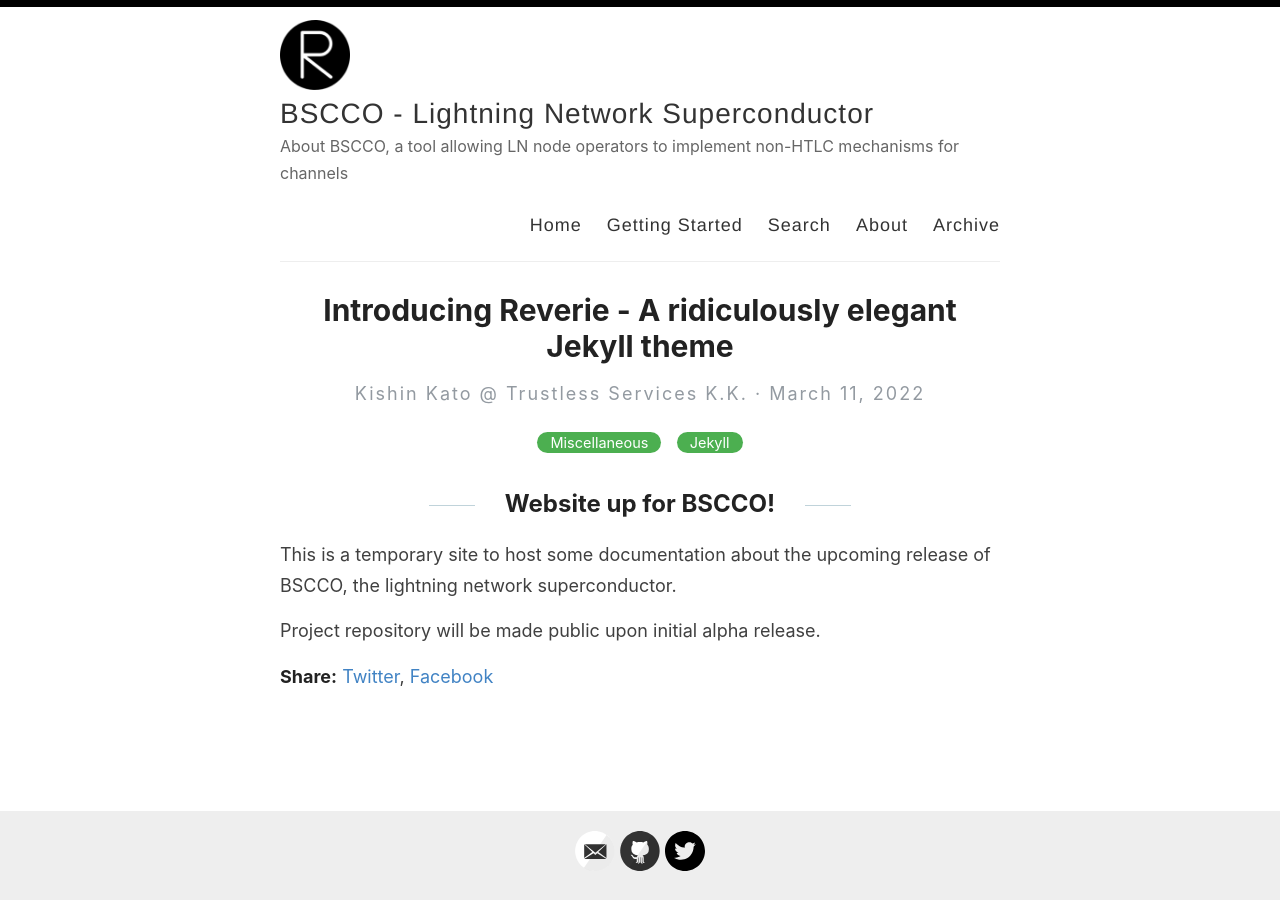
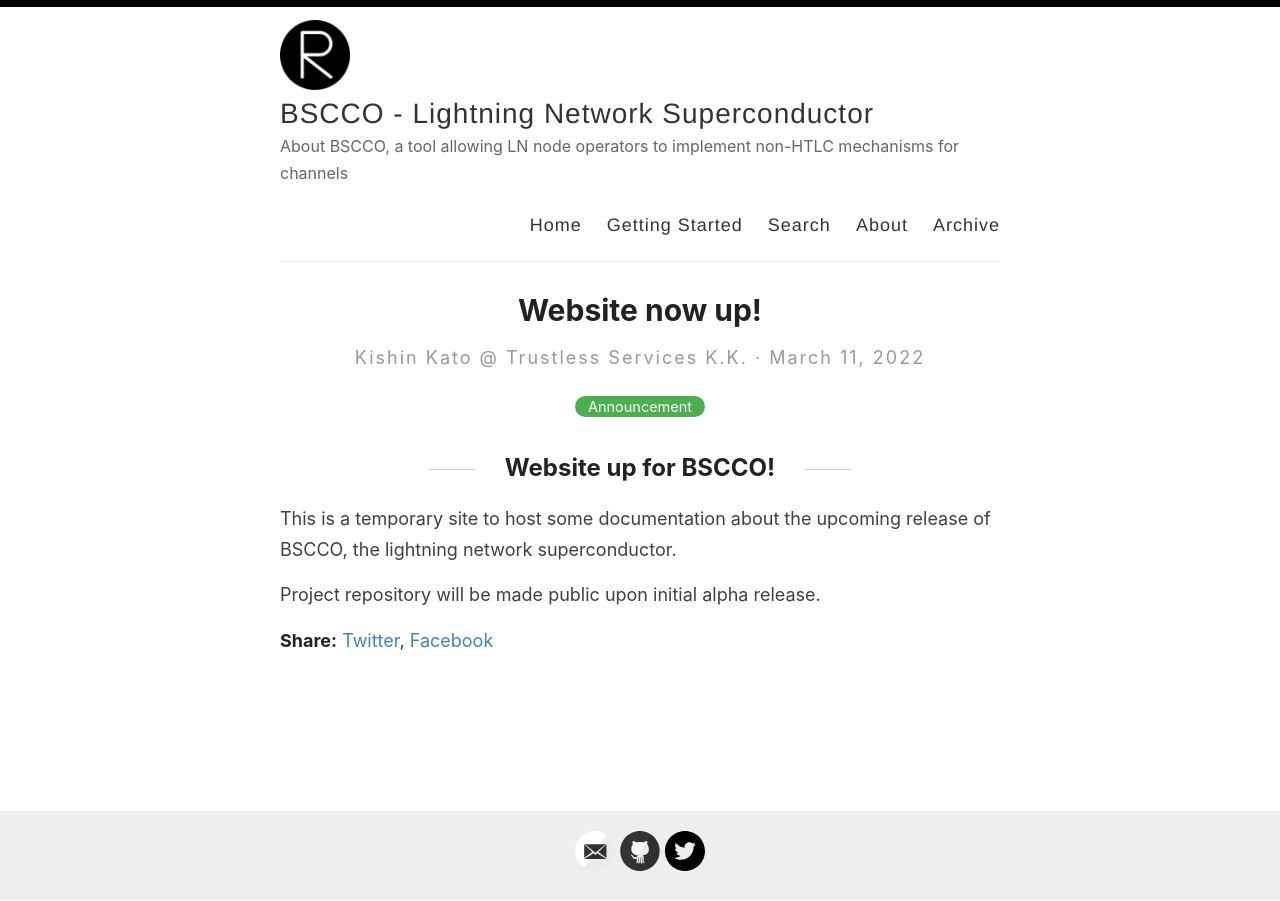
Before and after one commit to trustless-services/bscco-documentation, a Jekyll site: the page built from _posts/2022-03-11-website-now-up.md, in a window 1280 px wide. Built offline with Jekyll 4.4.1, drawn with Linux system fonts in a browser that asks for light colours.

Commit message:
Edited post

```diff
--- a/_posts/2022-03-11-website-now-up.md
+++ b/_posts/2022-03-11-website-now-up.md
@@ -1,7 +1,7 @@
 ---
 layout: post
-title: Introducing Reverie - A ridiculously elegant Jekyll theme
-categories: [Miscellaneous, Jekyll]
+title: Website now up!
+categories: [Announcement]
 excerpt: This is a temporary site to host some documentation about the upcoming release of BSCCO, the lightning network superconductor.
 ---
 
```
